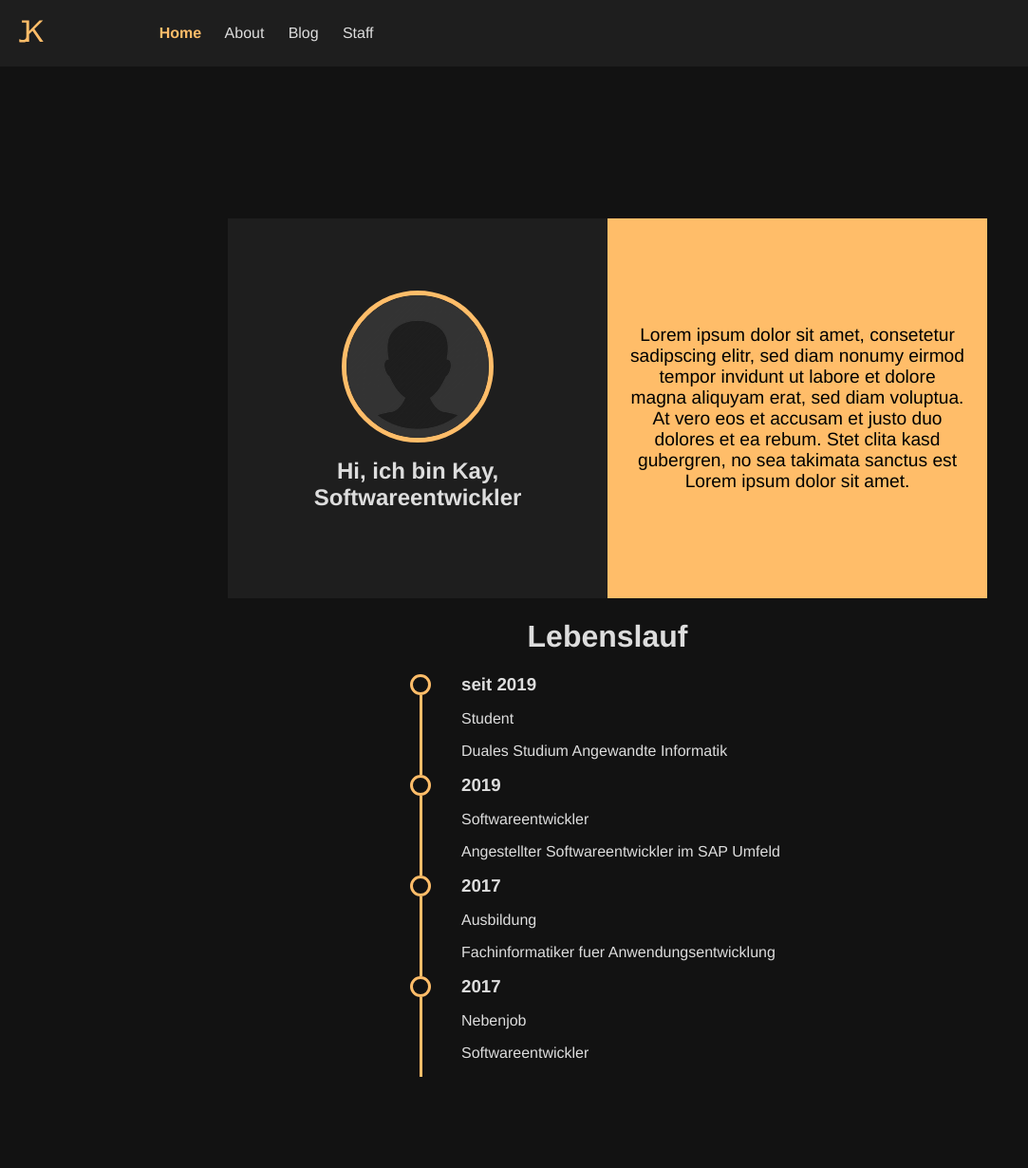
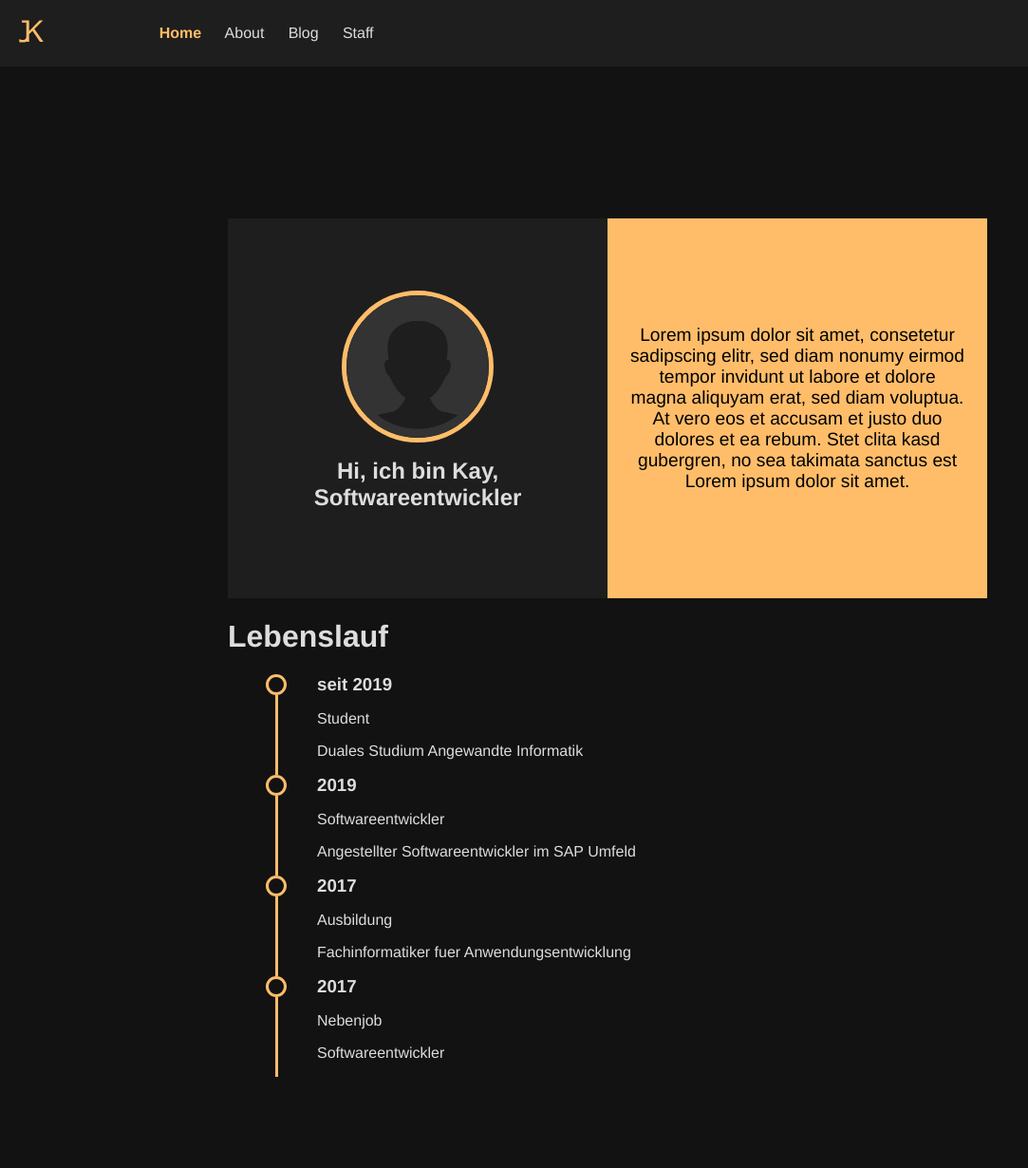
Before and after one commit to jonkas2211/jonkas2211.github.io, a Jekyll site: the page built from index.html, in a window 1280 px wide. Shown: the whole page at 95% size, without its empty margins (0-1083 px from the left). Built offline with Jekyll 4.4.1, drawn with Linux system fonts in a browser that asks for light colours.

Commit message:
Update CV

```diff
--- a/_sass/main.scss
+++ b/_sass/main.scss
@@ -85,21 +85,23 @@ body {
 
 .career {
 
-
-    display: block;
     margin: auto;
     padding-bottom: 5em;
 
+    h1  {
+        margin-left: 1.3em;
+    }
+
     ul {
         list-style-type: none;
-        margin: auto;
+
 
         li {
 
             display: flex;
             flex-direction: row;
             width: 60%;
-            margin: auto;
+
 
             h3 {
                 margin: 0;
@@ -127,10 +129,6 @@ body {
 
             }
         }
-    }
-
-    h1 {
-        text-align: center;
     }
 }
 
@@ -184,5 +182,9 @@ body {
 
     .career {
         width: 800px;
+
+        h1  {
+            margin-left: unset;
+        }
     }
 }
--- a/index.html
+++ b/index.html
@@ -3,6 +3,7 @@ layout: default
 title: MyHome
 ---
 
+<div class="home-container">
     <div class="hero">
         <div class="hero-me square">
             <div class="content">
@@ -39,3 +40,4 @@ title: MyHome
             {% endfor %}
         </ul>
     </div>
+</div>
```
Lines whose indentation alone changed are shown as unchanged.
